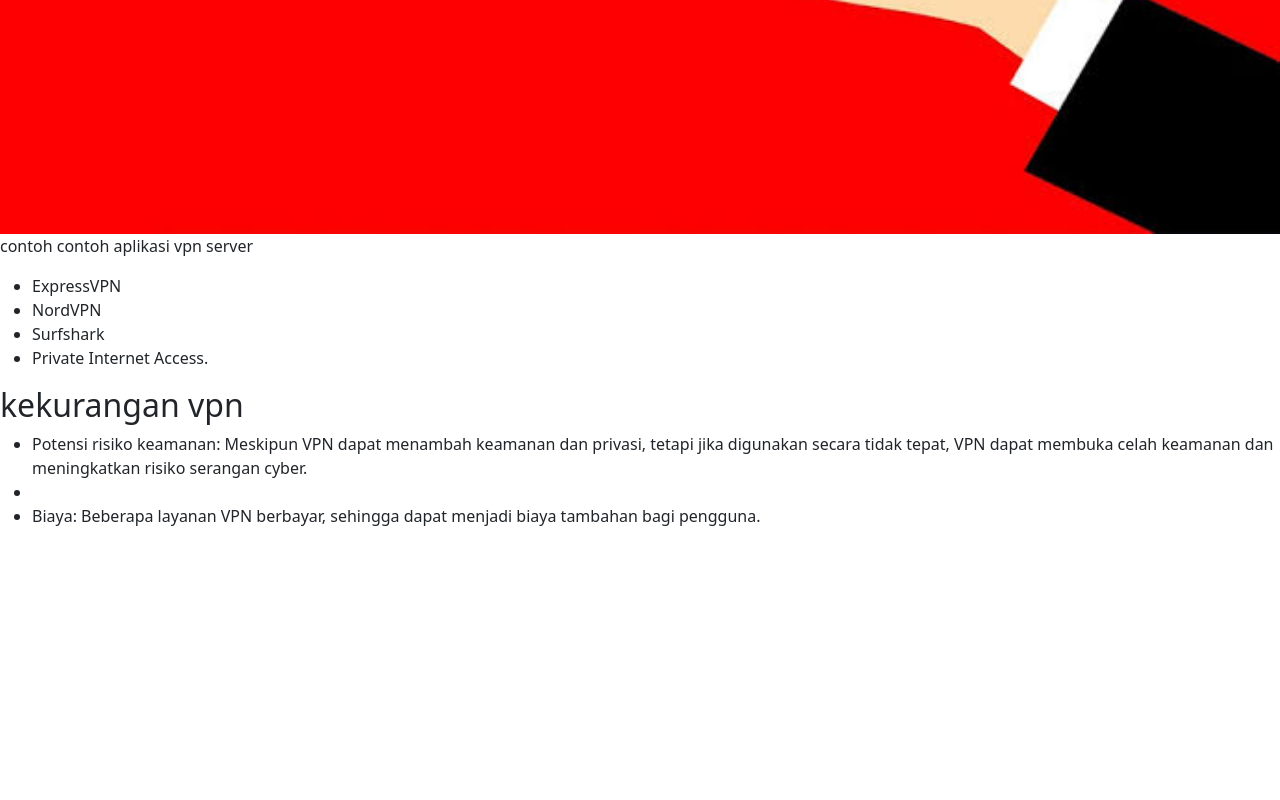
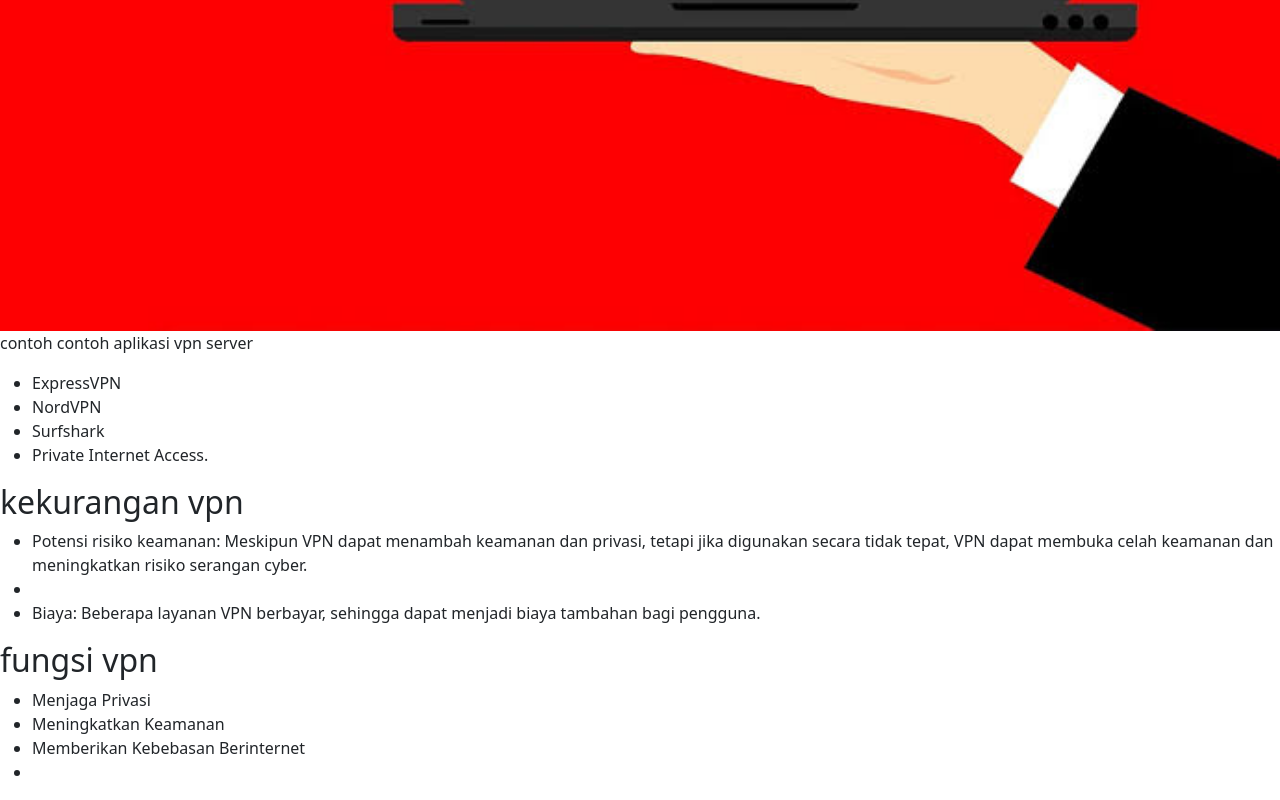
Before and after one commit to putratkj/putratkj.github.io, a plain HTML site: page vpnserver/index.html in a window 1280 px wide. Shown: the part 712-1512 px from the top of the page. Before the commit the page ends 1256 px from the top, so only its background shows below. Drawn offline with nearby package versions, Linux system fonts and the light colour scheme.

Commit message:
Update index.html

```diff
--- a/vpnserver/index.html
+++ b/vpnserver/index.html
@@ -13,7 +13,7 @@
   <body>
     <h1>vpn server</h1>
 
-    <p>Jaringan pribadi virtual atau jejaring pribadi maya memperluas jejaring pribadi di jaringan publik dan memungkinkan pengguna untuk mengirim dan menerima data di jaringan bersama atau publik seolah-olah perangkat komputasi mereka terhubung langsung ke jaringan pribadi</p>
+    <h2>Jaringan pribadi virtual atau jejaring pribadi maya memperluas jejaring pribadi di jaringan publik dan memungkinkan pengguna untuk mengirim dan menerima data di jaringan bersama atau publik seolah-olah perangkat komputasi mereka terhubung langsung ke jaringan pribadi</h2>
 
     <img src="5.jpeg" class="d-block w-100" alt="..." />
 
@@ -32,6 +32,14 @@
       <li>Potensi risiko keamanan: Meskipun VPN dapat menambah keamanan dan privasi, tetapi jika digunakan secara tidak tepat, VPN dapat membuka celah keamanan dan meningkatkan risiko serangan cyber.<li>
       <li>Biaya: Beberapa layanan VPN berbayar, sehingga dapat menjadi biaya tambahan bagi pengguna.</li>
     </ul>
+
+    <h2>fungsi vpn</h2>
+    <ul>
+      <li>Menjaga Privasi</li>
+      <li>Meningkatkan Keamanan</li>
+      <li>Memberikan Kebebasan Berinternet</li>
+      <li></li>
+    </ul>
     <!-- Optional JavaScript; choose one of the two! -->
 
     <!-- Option 1: Bootstrap Bundle with Popper -->
```
